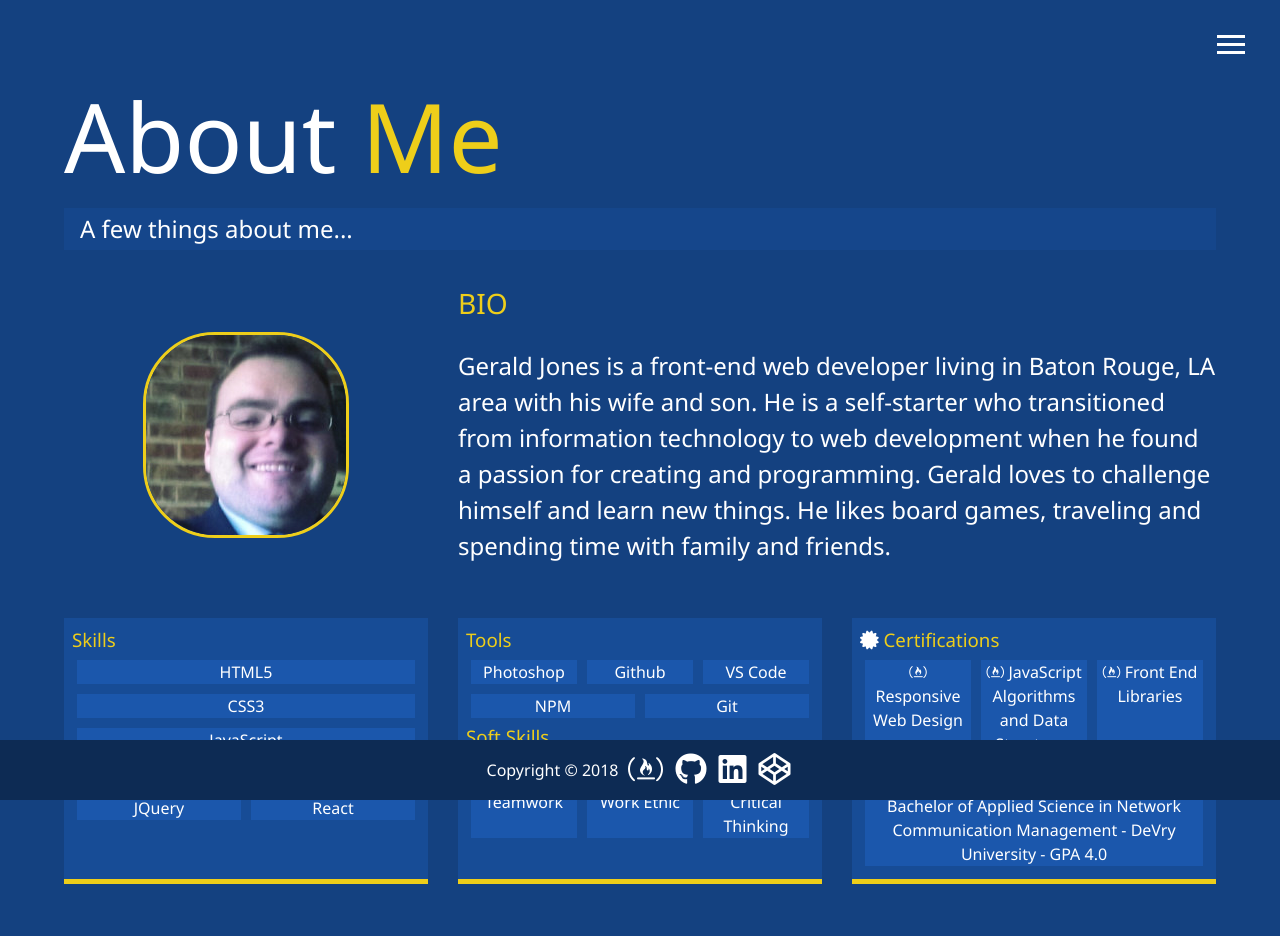
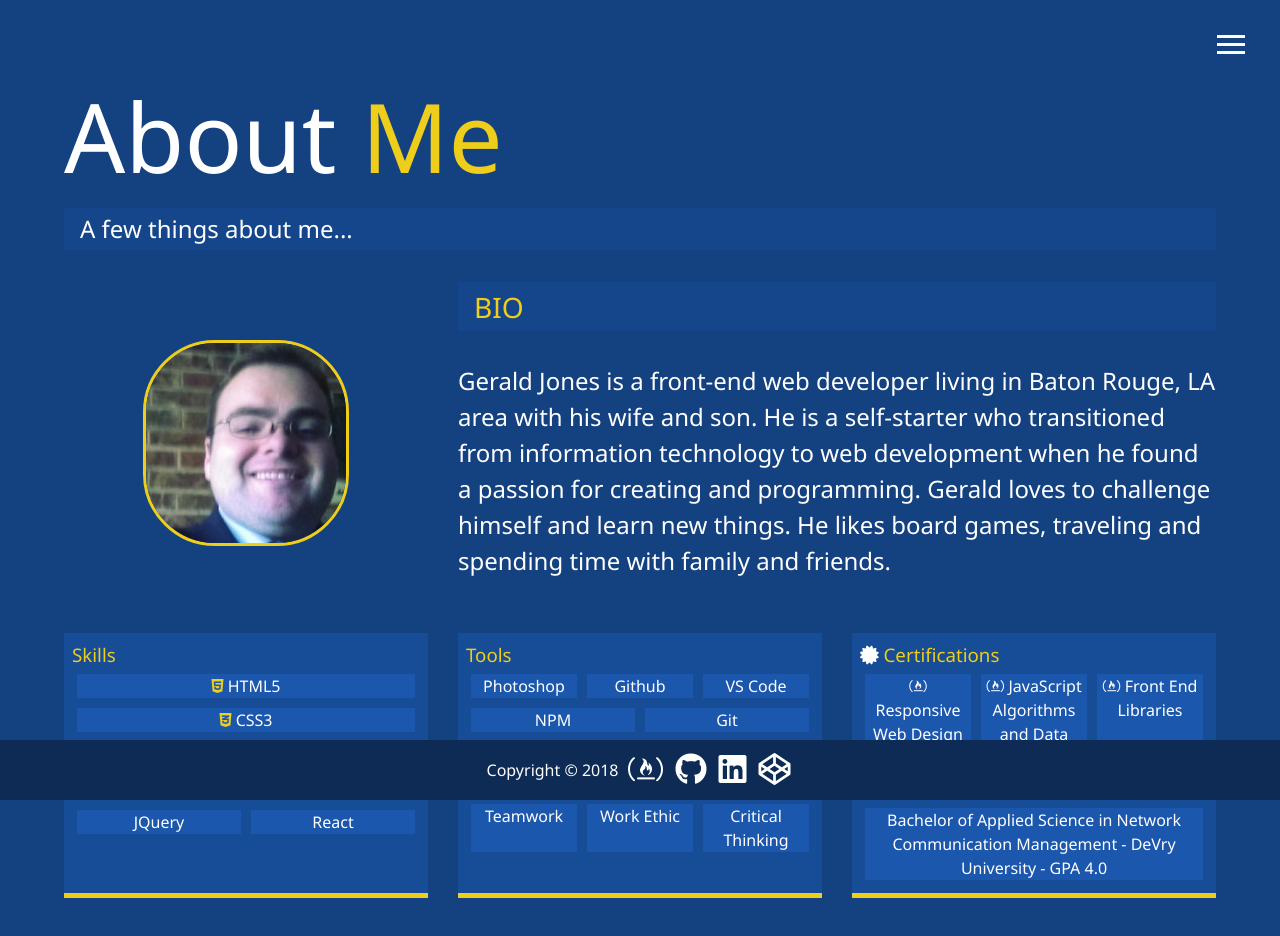
Before and after one commit to znematoadz/portfolio, a website: page dist/about.html in a window 1280 px wide. Drawn offline with Linux system fonts and the light colour scheme.

Commit message:
about page

```diff
--- a/dist/about.html
+++ b/dist/about.html
@@ -47,7 +47,7 @@
         <img src="img/portrait.jpg" alt="Gerald Jones" class="bio-image" />
 
         <div class="bio">
-          <h3 class="text-secondary">BIO</h3>
+          <h3 class="text-secondary sm-heading">BIO</h3>
           <p>
             Gerald Jones is a front-end web developer living in Baton Rouge, LA area
             with his wife and son. He is a self-starter who transitioned from
@@ -59,9 +59,9 @@
         <div class="job job-1">
           <h3 class="text-secondary">Skills</h3>
           <ul class="skills">
-            <li class="core">HTML5</li>
-            <li class="core">CSS3</li>
-            <li class="core">JavaScript</li>
+            <li class="core"><i class="fab fa-html5 text-secondary"></i> HTML5</li>
+            <li class="core"><i class="fab fa-css3-alt text-secondary"></i> CSS3</li>
+            <li class="core"><i class="fab fa-js text-secondary"></i> JavaScript</li>
             <li>ES6</li>
             <li>Sass</li>
             <li>Bootstrap</li>
```
Also changed, not shown: dist/css/main.css (+2 -7 lines).
